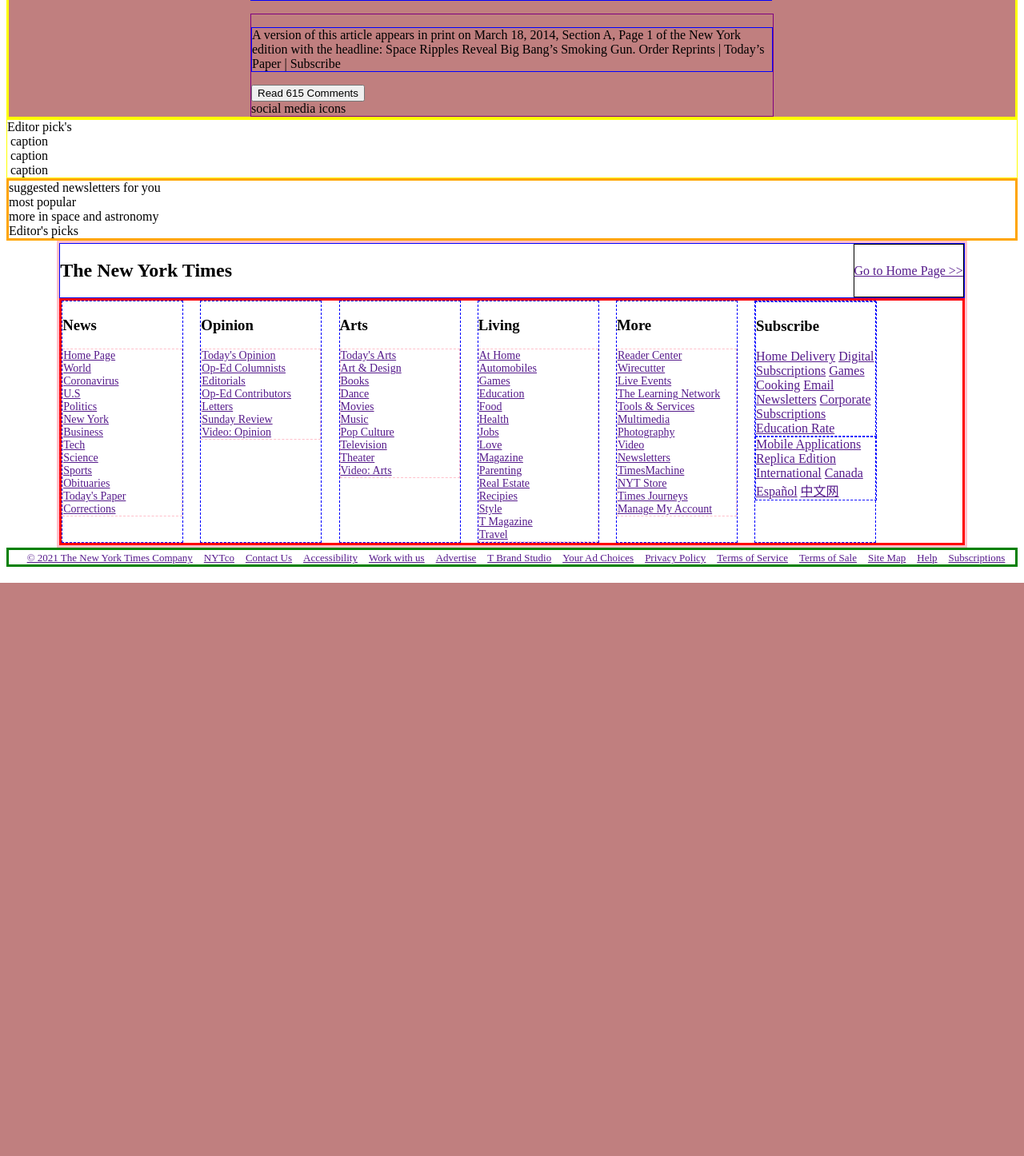
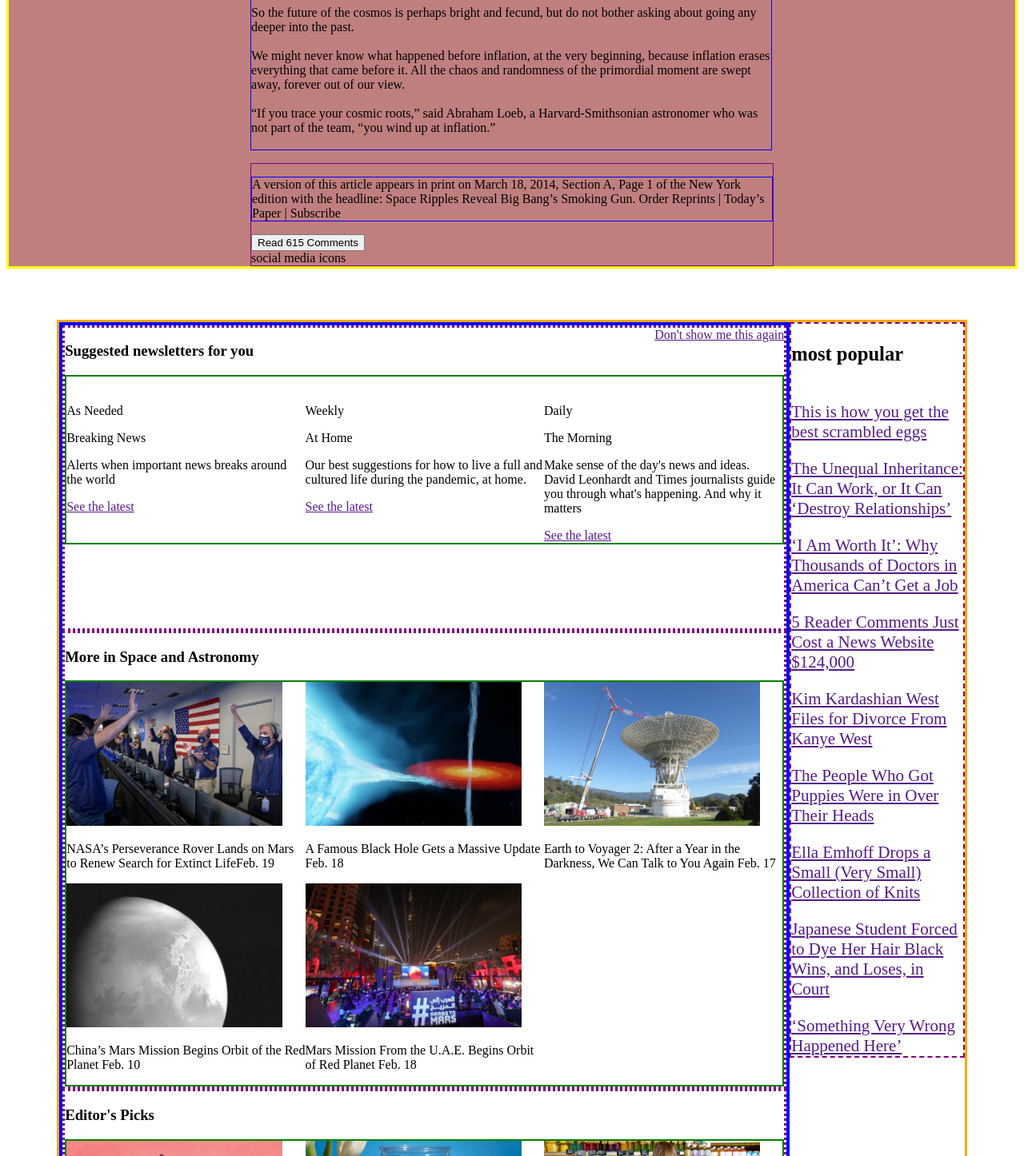
Before and after one commit to emarjani/ny-times-article, a PHP site: page /article.html in a window 1280 px wide; the page is wider, and only the part inside the window is pictured. Shown: the part 5054-6500 px from the top of that part at 80% size. Before the commit the page ends 5783 px from the top of that part, so only its background shows below. Run offline with PHP 8.4, Linux system fonts and the light colour scheme.

Commit message:
edited main aside section and added imgs

```diff
--- a/article.css
+++ b/article.css
@@ -1,8 +1,27 @@
 
+iframe {
+    min-width: 100%;
+}
+
+/* IMAGES */
 .title-img {
+    border: 2px blue solid;
     max-height: 70%;
     max-width: 70%;
 }
+
+.title-img img {max-width: 100%}
+
+.title-img p {
+    max-width: 100%;
+}
+
+.bicep2-img {
+    min-width: 200px;
+    max-width: 650px;
+}
+
+/* HEADER STYLING */
 
 header {
     background-color: rgb(154, 218, 154);
@@ -13,6 +32,7 @@
 .header-buttons{
     display:flex;
     border: 1px red solid;
+
 }
 
 /* title container */
@@ -59,10 +79,65 @@
     border: 1px yellow solid;
 }
 
+/* main aside */
+
 .main-aside {
     border: 3px orange solid;
+    display: flex;
+    margin: 5% 5% 5% 5%;
 }
 
+.related-posts {
+    border: 4px blue solid;
+    display: grid;
+    grid-template-rows: 1fr 1.5fr 1fr;
+}
+
+.related-post-container {
+    /* HEADLINE AND IMGS */
+    border: 3px purple dotted;
+    display: flex;
+    flex-direction: column;
+}
+
+.related-post-imgs {
+    border: 2px green solid;
+    display: grid;
+    grid-template-columns: 1fr 1fr 1fr;
+    /* justify-content:flex-end; */
+}
+
+.related-post-imgs img {
+    max-width: 270px;
+    max-height: 250px;
+}
+
+.related-post-container .header {
+    display: flex;
+    justify-content: space-between;
+}
+
+
+/* MOST POPULAR SECTION */
+
+.most-popular-section{
+    border: 2px purple dashed;
+    display: flex;
+    flex-direction: column;
+    height: fit-content;
+    font-size: 21px;
+}
+
+.most-popular-section a {
+    padding-top: 1em;
+}
+
+
+
+/*
+
+
+.. */
 /* end section & links */
 
 .end-section {
@@ -91,9 +166,6 @@
 }
 .end-section .links section {
     border: 1px blue dashed;
-    /* display: flex;
-    flex-direction: column;
-    flex-wrap: wrap; */
     width: 150px;
 }
 
--- a/article.html
+++ b/article.html
@@ -13,8 +13,8 @@
             <p>New York Times</p>
 
             <div class="header-buttons">
-                <button>Subscribe now</button>
-                <button>LOG IN</button>
+                <button><b>Subscribe now</b></button>
+                <button><b>LOG IN</b></button>
             </div>
         </header>
 
@@ -29,7 +29,12 @@
             </div>
 
             <!-- title img-->
-            <img class="title-img" src="/imgs/18cosmos-superJumbo.jpg">
+            <div class="title-img">
+                <img src="/imgs/18cosmos-superJumbo.jpg">
+                <p>
+                    Alan Guth was one of the first physicists to hypothesize the existence of inflation, which explains how the universe expanded so uniformly and so quickly in the instant after the Big Bang 13.8 billion years ago. <br>Rick Friedman for The New York Times
+                </p>
+            </div>
 
             <!-- article body-->
             <article>
@@ -66,7 +71,11 @@
                         observations and analysis. Eschewing email for fear of a leak, Dr. Kovac personally delivered drafts of his work to a select few, meeting with Dr. Guth, who is now a professor at Massachusetts Institute of Technology (as is his son,
                         Larry, who was sleeping that night in 1979), in his office last week.<br><br>“It was a very special moment, and one we took very seriously as scientists,”said Dr. Kovac, who chose his words as carefully as he tended his radio
                         telescopes.<br><br>Andrei Linde of Stanford, a prolific theorist who first described the most popular variant of inflation, known as chaotic inflation, in 1983, was about to go on vacation in the Caribbean last week when Chao-Lin Kuo, a Stanford
-                        colleague and a member of Dr. Kovac’s team, knocked on his door with a bottle of Champagne to tell him the news.<br><br>Confused, Dr. Linde called out to his wife, asking if she had ordered anything.<br><br>“And then I told him that in the beginning we thought that this
+                        colleague and a member of Dr. Kovac’s team, knocked on his door with a bottle of Champagne to tell him the news.
+
+                        <iframe width="600" height="319" src="https://www.youtube.com/embed/ZlfIVEy_YOA" frameborder="0" allow="accelerometer; autoplay; clipboard-write; encrypted-media; gyroscope; picture-in-picture" allowfullscreen></iframe>
+
+                        <br><br>Confused, Dr. Linde called out to his wife, asking if she had ordered anything.<br><br>“And then I told him that in the beginning we thought that this
                         was a delivery but we did not think that we ordered anything, but I simply forgot that actually I did order it, 30 years ago,” Dr. Linde wrote in an email.<br><br>Calling from Bonaire, the Dutch Caribbean island, Dr. Linde said he was still
                         hyperventilating. “Having news like this is the best way of spoiling a vacation,” he said.<br><br>By last weekend, as social media was buzzing with rumors that inflation had been seen and news spread, astrophysicists responded with a mixture of jubilation and
                         caution.<br><br>Max Tegmark, a cosmologist at M.I.T., wrote in an email, “I think that if this stays true, it will go down as one of the greatest discoveries in the history of science.”<br><br>John E. Carlstrom of the University of Chicago, Dr. Kovac’s mentor and head of
@@ -84,7 +93,7 @@
                         Gravity waves are the latest and deepest secret yet pried out of the cosmic microwaves, which were discovered accidentally by Arno Penzias and Robert Wilson at Bell Labs 50 years ago. They won the Nobel Prize.<br><br>Dr. Kovac has spent his career trying to read the secrets of
                         these waves. He is one of four leaders of Bicep, which has operated a series of increasingly sensitive radio telescopes at the South Pole, where the thin, dry air creates ideal observing conditions. The others are Clement Pryke of the University of Minnesota, Jamie Bock of the
                         California Institute of Technology and Dr. Kuo of Stanford.<br><br>“The South Pole is the closest you can get to space and still be on the ground,” Dr. Kovac said. He has been there 23 times, he said, wintering over in 1994. “I’ve been hooked ever since,” he said.
-                        <img src="imgs/18cosmos-2-jumbo.jpg" alt="">
+                        <img class= "bicep2-img" src="imgs/18cosmos-2-jumbo.jpg" alt="">
                         <br><br>In 2002, he was part of a team that discovered that the microwave radiation was polarized, meaning the light waves had a slight preference to vibrate in one direction rather than another.<br><br>This was a step toward the ultimate goal of detecting the gravitational waves from inflation. Such waves,
                         squeezing space in one direction and stretching it in another as they go by, would twist the direction of polarization of the microwaves, theorists said. As a result, maps of the polarization in the sky should have little arrows going in spirals.<br><br>Detecting those spirals required measuring infinitesimally
                         small differences in the temperature of the microwaves. The group’s telescope, Bicep2, is basically a giant superconducting thermometer.<br><br>“We had no expectations what we would see,” Dr. Kovac said. The strength of the signal surprised the researchers, and they spent a year burning up time on a Harvard
@@ -122,7 +131,7 @@
 
 
         <!--flexbox-->
-        <aside class="mini-aside">Editor pick's
+        <!-- <aside class="mini-aside">Editor pick's
             <div>
                 <img>
                 caption
@@ -137,20 +146,110 @@
                 <img>
                 caption
             </div>
-        </aside>
+        </aside> -->
 
-        <!--grid-->
+        <!-- flexbox -->
         <aside class="main-aside">
-            <section>suggested newsletters for you
-            </section>
+            <!-- grid -->
+            <div class = "related-posts">
+                <!-- flexbox -->
+                <section class="related-post-container">
+                    <div class="header">
+                        <h3>Suggested newsletters for you</h3>
+                        <a href="">Don't show me this again</a>
+                    </div>
+                    <!-- grid -->
+                    <div class="related-post-imgs">
+                        <div>
+                            <img src="">
+                            <p>As Needed</p>
+                            <p>Breaking News</p>
+                            <p>Alerts when important news breaks around the world</p>
+                            <a href="">See the latest</a>
+                        </div>
 
-            <section>most popular
-            </section>
+                        <div>
+                            <img src="">
+                            <p>Weekly</p>
+                            <p>At Home</p>
+                            <p>Our best suggestions for how to live a full and cultured life during the pandemic, at home.</p>
+                            <a href="">See the latest</a>
+                        </div>
 
-            <section>more in space and astronomy
-            </section>
+                        <div>
+                            <img src="">
+                            <p>Daily</p>
+                            <p>The Morning<p>
+                            <p>Make sense of the day's news and ideas. David Leonhardt and Times journalists guide you through what's happening. And why it matters</p>
+                            <a href="">See the latest</a>
+                        </div>
+                    </div>
+                </section>
 
-            <section>Editor's picks
+                <section class="related-post-container">
+                    <h3>More in Space and Astronomy</h3>
+                    <div class="related-post-imgs">
+                        <div>
+                            <img src="imgs/18MARS-LANDING-live-controlroom1-threeByTwoSmallAt2X.jpg">
+                            <p>NASA’s Perseverance Rover Lands on Mars to Renew Search for Extinct LifeFeb. 19</p>
+                        </div>
+                        <div>
+                            <img src="imgs/18SCI-OUTTHERE-BLACKHOLE1-threeByTwoSmallAt2X.jpg">
+                            <p>A Famous Black Hole Gets a Massive Update
+                                Feb. 18</p>
+                        </div>
+                        <div>
+                            <img src="imgs/12VOYAGER1b-threeByTwoSmallAt2X.jpg">
+                            <p>Earth to Voyager 2: After a Year in the Darkness, We Can Talk to You Again
+                                Feb. 17</p>
+                        </div>
+                        <div>
+                            <img src="imgs/10MARSCHINA2-threeByTwoSmallAt2X.jpg">
+                            <p>China’s Mars Mission Begins Orbit of the Red Planet
+                                Feb. 10</p>
+                        </div>
+                        <div>
+                            <img src="imgs/merlin_183456342_b3ff08f3-8410-4c4e-9a77-3bd1ad4bc751-threeByTwoSmallAt2X.jpg">
+                            <p>Mars Mission From the U.A.E. Begins Orbit of Red Planet
+                                Feb. 18</p>
+                        </div>
+                    </div>
+                </section>
+
+
+
+                <section class="related-post-container">
+                    <h3>Editor's Picks</h3>
+                    <div class="related-post-imgs">
+                        <div>
+                            <img src="imgs/21MODERN-KISSINGCURE-threeByTwoSmallAt2X.jpg">
+                            <p>I Wanted to Love Her, Not Save Her
+                                Feb. 19</p>
+                        </div>
+                        <div>
+                            <img src="imgs/21WorkFriend-01-threeByTwoSmallAt2X-v2.jpg">
+                            <p>No Boys Allowed
+                                Feb. 19</p>
+                        </div>
+                        <div>
+                            <img src="imgs/merlin_183834504_7ff1801b-bd13-46f0-8594-34f183d2661f-threeByTwoSmallAt2X.jpg">
+                            <p>How Erewhon Became L.A.’s Hottest Hangout Feb. 18</p>
+                        </div>
+                    </div>
+                </section>
+            </div>
+
+            <section class="most-popular-section">
+                <h3>most popular</h3>
+                <a href="">This is how you get the best scrambled eggs</a>
+                <a href="">The Unequal Inheritance: It Can Work, or It Can ‘Destroy Relationships’</a>
+                <a href="">‘I Am Worth It’: Why Thousands of Doctors in America Can’t Get a Job</a>
+                <a href="">5 Reader Comments Just Cost a News Website $124,000</a>
+                <a href="">Kim Kardashian West Files for Divorce From Kanye West</a>
+                <a href="">The People Who Got Puppies Were in Over Their Heads</a>
+                <a href="">Ella Emhoff Drops a Small (Very Small) Collection of Knits</a>
+                <a href="">Japanese Student Forced to Dye Her Hair Black Wins, and Loses, in Court</a>
+                <a href="">‘Something Very Wrong Happened Here’</a>
             </section>
         </aside>
 
```
Also changed, not shown: imgs/00sports-cards-threeByTwoSmallAt2X.jpg (deleted), imgs/17EREWHON3-square640.jpg (deleted), imgs/17SerenaCatsuit3-threeByTwoSmallAt2X-v2.jpg (deleted), imgs/21MODERN-KISSINGCURE-threeByTwoSmallAt2X.jpg (added), imgs/21WorkFriend-01-threeByTwoSmallAt2X-v2.jpg (added), imgs/merlin_183834504_7ff1801b-bd13-46f0-8594-34f183d2661f-threeByTwoSmallAt2X.jpg (added), imgs/theory_of_inflation/inflation-945 (1).png (added), imgs/theory_of_inflation/inflation-945 (2).png (added), imgs/theory_of_inflation/inflation-945 (3).png (added), imgs/theory_of_inflation/inflation-945 (4).png (added), imgs/theory_of_inflation/inflation-945 (5).png (added), imgs/theory_of_inflation/inflation-945 (6).png (added), imgs/theory_of_inflation/inflation-945 (7).png (added), imgs/theory_of_inflation/inflation-945.png (added).
